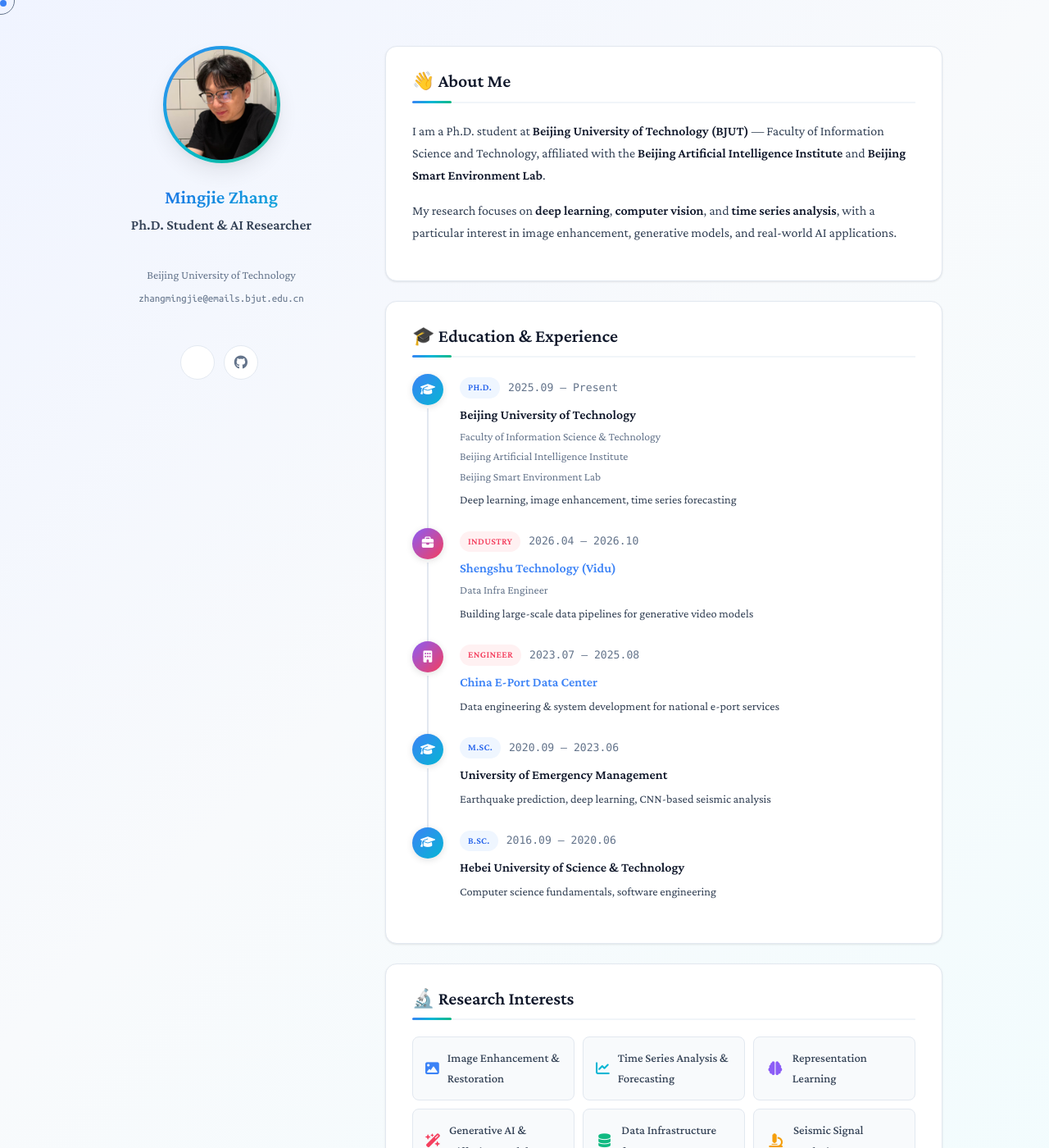
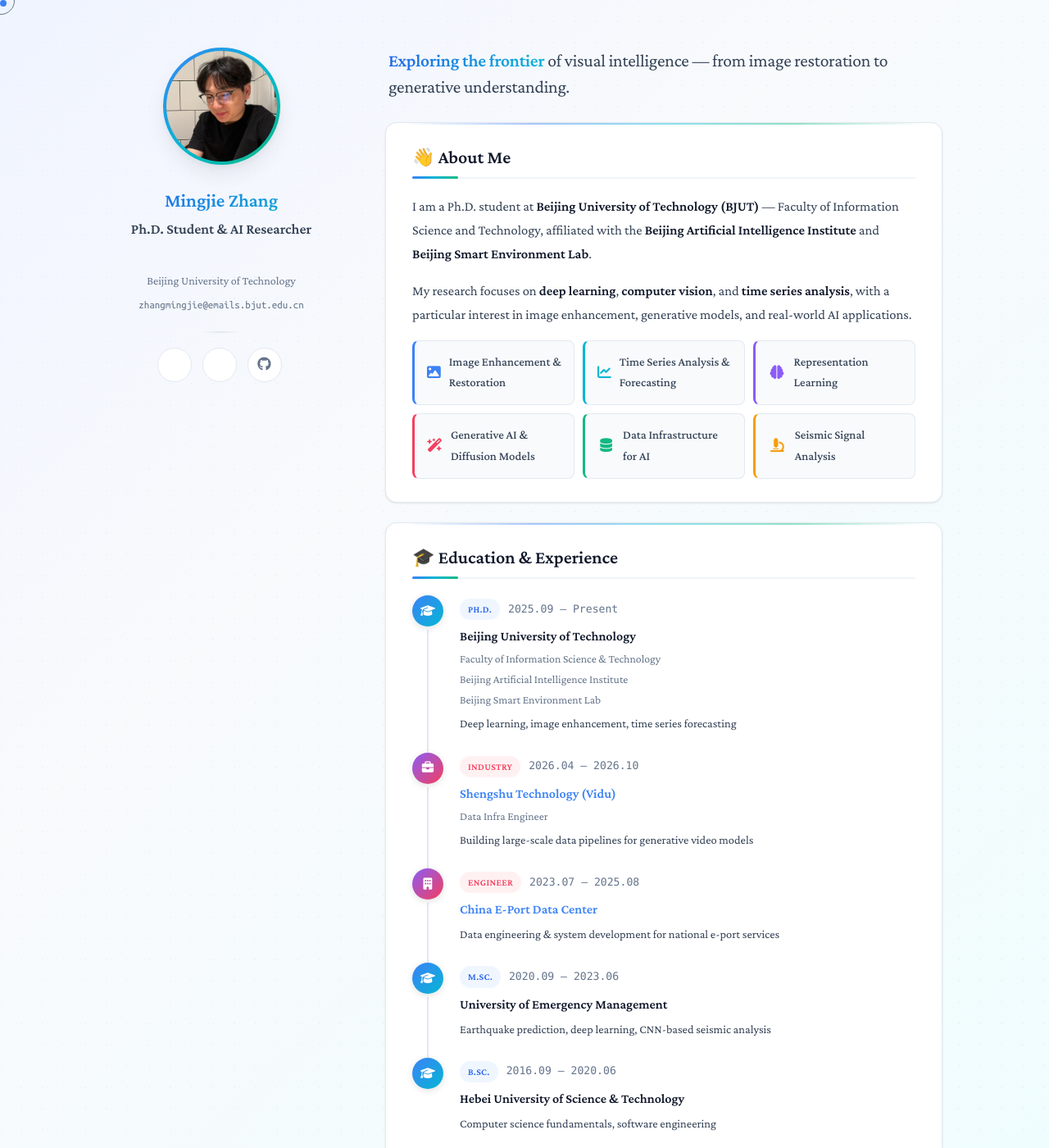
Before and after one commit to MingJ-Zhang/MingJ-Zhang.github.io, a Jekyll site: the page built from index.md, in a window 1280 px wide and 1400 px high. Shown: the whole window at 82% size. Built offline with Jekyll 4.4.1, drawn with Linux system fonts in a browser that asks for light colours; a style sheet for code colours, icons or effects is not loaded; some of the changed text lies outside the part shown.

Commit message:
Add ORCID and visual UI enhancements
Add ORCID link (config + homepage) and introduce a hero tagline with an interests grid on the homepage. Update styles across minimal-light and no-dark-mode variants: add subtle radial dot background, tweak typography, strengthen h2 styling and gradient, add sidebar divider and social icon spacing, add hero and section-card gradient accents and hover effects, and add colored left borders for interest/publication cards. Remove legacy news/honors/contact UI blocks and related styles. Update animations.js clickable selector to match removed elements.

```diff
--- a/_config.yml
+++ b/_config.yml
@@ -13,6 +13,7 @@
 # Links
 google_scholar: https://scholar.google.com.hk/citations?hl=zh-CN&user=ljLs96MAAAAJ
 github_link: https://github.com/MingJ-Zhang
+orcid: https://orcid.org/0009-0001-8666-6879
 
 # Images
 avatar: ./assets/img/avatar.png
--- a/_layouts/homepage.html
+++ b/_layouts/homepage.html
@@ -57,12 +57,17 @@
         <email>{{ site.email }}</email>
         {% endif %}
 
-        <br>
-        <br>
+        <div class="sidebar-divider"></div>
         <div class="social-icons">
         {% if site.google_scholar %}
         <a style="margin: 0 5px 0 0" href="{{ site.google_scholar }}">
           <i class="ai ai-google-scholar" style="font-size:1.2rem"></i>
+        </a>
+        {% endif %}
+
+        {% if site.orcid %}
+        <a style="margin: 0 5px 0 0" href="{{ site.orcid }}">
+          <i class="ai ai-orcid" style="font-size:1.2rem"></i>
         </a>
         {% endif %}
 
--- a/_sass/minimal-light-no-dark-mode.scss
+++ b/_sass/minimal-light-no-dark-mode.scss
@@ -18,16 +18,20 @@
 }
 
 body {
-  background: linear-gradient(135deg, #f0f4ff 0%, #f8fafc 30%, #ecfeff 100%);
-  padding: 0; font: 16px/1.7 "Crimson Pro", "Georgia", serif; color: var(--text);
+  background:
+    radial-gradient(circle, rgba(59,130,246,.05) 1px, transparent 1px),
+    linear-gradient(135deg, #f0f4ff 0%, #f8fafc 30%, #ecfeff 100%);
+  background-size: 26px 26px, 100% 100%;
+  background-position: -13px -13px, 0 0;
+  padding: 0; font: 16.5px/1.75 "Crimson Pro", "Georgia", serif; color: var(--text);
   font-weight: 400; margin: 0; -webkit-font-smoothing: antialiased;
 }
 .wrapper { width: 1020px; margin: 0 auto; }
 
 h1, h2, h3, h4, h5, h6 { font-family: "Crimson Pro", "Georgia", serif; font-weight: 600; color: var(--text-heading); margin: 0 0 18px; line-height: 1.3; }
 h1 { font-size: 26px; }
-h2 { font-size: 22px; margin: 2px 0 20px; padding-bottom: 10px; border-bottom: 2px solid #f1f5f9; position: relative; display: flex; align-items: center; gap: 10px; }
-h2::after { content: ''; position: absolute; bottom: -2px; left: 0; width: 48px; height: 3px; background: linear-gradient(135deg, var(--blue), var(--cyan), var(--emerald)); border-radius: 3px; }
+h2 { font-size: 22px; font-weight: 700; margin: 2px 0 20px; padding-bottom: 10px; border-bottom: 2px solid #f1f5f9; position: relative; display: flex; align-items: center; gap: 10px; }
+h2::after { content: ''; position: absolute; bottom: -2px; left: 0; width: 56px; height: 3px; background: linear-gradient(90deg, var(--blue), var(--cyan), var(--emerald)); border-radius: 3px; }
 h3 { font-size: 18px; color: var(--primary-dark); }
 h4 { font-size: 16px; }
 a { color: var(--primary); text-decoration: none; transition: color var(--transition); }
@@ -45,12 +49,20 @@
 autocolor { color: var(--text-light); font-size: .88rem; line-height: 1.6; }
 email { font-size: 13px; font-family: "SF Mono", "Ubuntu Mono", "Menlo", monospace; color: var(--text-light); word-break: break-all; }
 
-.social-icons { margin-top: 18px; display: flex; justify-content: center; gap: 6px; }
+.sidebar-divider { width: 48px; height: 2px; margin: 18px auto 18px; background: linear-gradient(90deg, transparent, var(--border), transparent); border-radius: 2px; }
+.social-icons { margin-top: 0; display: flex; justify-content: center; gap: 8px; }
 .social-icons a { display: inline-flex; align-items: center; justify-content: center; height: 40px; width: 40px; border-radius: 50%; background: var(--bg-card); color: var(--text-light) !important; font-size: 1.05rem; border: 1px solid var(--border); transition: all var(--transition); }
 .social-icons a:hover { background: linear-gradient(135deg, var(--blue), var(--cyan)); color: #fff !important; border-color: transparent; transform: translateY(-2px); box-shadow: 0 4px 12px rgba(59,130,246,.35); }
 
 section { width: 680px; float: right; padding-top: 3.5em; padding-bottom: 60px; }
-.section-card { background: var(--bg-card); border-radius: var(--radius); padding: 28px 32px; margin-bottom: 24px; box-shadow: var(--shadow); border: 1px solid var(--border); transition: box-shadow var(--transition), border-color var(--transition); }
+
+/* Hero */
+.hero-tagline { font-family: "Crimson Pro", "Georgia", serif; font-size: 1.35rem; font-weight: 400; line-height: 1.5; color: var(--text); margin-bottom: 26px; padding: 0 4px; letter-spacing: -.01em; }
+.hero-gradient { font-weight: 700; background: linear-gradient(135deg, var(--blue-dark), var(--cyan)); -webkit-background-clip: text; -webkit-text-fill-color: transparent; background-clip: text; }
+
+.section-card { background: var(--bg-card); border-radius: var(--radius); padding: 28px 32px; margin-bottom: 24px; box-shadow: var(--shadow); border: 1px solid var(--border); position: relative; transition: box-shadow var(--transition), border-color var(--transition); }
+.section-card::before { content: ''; position: absolute; top: 0; left: 20px; right: 20px; height: 2px; background: linear-gradient(90deg, transparent, var(--blue), var(--cyan), var(--emerald), transparent); border-radius: 2px; opacity: .45; transition: opacity var(--transition); }
+.section-card:hover::before { opacity: .8; }
 .section-card:hover { box-shadow: var(--shadow-md); border-color: #dbeafe; }
 .section-card h2 { margin-top: 0; }
 
@@ -74,8 +86,14 @@
 
 /* Interests */
 .interests-grid { display: grid; grid-template-columns: repeat(3, 1fr); gap: 10px; }
-.interest-item { display: flex; align-items: center; gap: 10px; padding: 13px 15px; background: var(--bg); border-radius: var(--radius-sm); border: 1px solid var(--border); font-size: .92rem; font-weight: 500; transition: all var(--transition); }
+.interest-item { display: flex; align-items: center; gap: 10px; padding: 13px 15px; background: var(--bg); border-radius: var(--radius-sm); border: 1px solid var(--border); border-left: 3px solid transparent; font-size: .92rem; font-weight: 500; transition: all var(--transition); }
 .interest-item i { font-size: 1.05rem; width: 24px; text-align: center; transition: transform var(--transition); }
+.interest-item:nth-child(1) { border-left-color: var(--blue); }
+.interest-item:nth-child(2) { border-left-color: var(--cyan); }
+.interest-item:nth-child(3) { border-left-color: var(--violet); }
+.interest-item:nth-child(4) { border-left-color: var(--rose); }
+.interest-item:nth-child(5) { border-left-color: var(--emerald); }
+.interest-item:nth-child(6) { border-left-color: var(--amber); }
 .interest-item:nth-child(1) i { color: var(--blue); }
 .interest-item:nth-child(2) i { color: var(--cyan); }
 .interest-item:nth-child(3) i { color: var(--violet); }
@@ -85,17 +103,10 @@
 .interest-item:hover { border-color: var(--primary); transform: translateY(-2px); box-shadow: var(--shadow-md); }
 .interest-item:hover i { transform: scale(1.15); }
 
-/* News */
-.news-list { display: flex; flex-direction: column; gap: 6px; }
-.news-item { display: flex; align-items: baseline; gap: 14px; padding: 10px 12px; border-radius: var(--radius-sm); transition: background var(--transition); }
-.news-item:hover { background: var(--bg); }
-.news-date { font-size: .8rem; font-weight: 700; color: #fff; background: linear-gradient(135deg, var(--blue), var(--cyan)); padding: 3px 12px; border-radius: 20px; white-space: nowrap; flex-shrink: 0; letter-spacing: .2px; }
-.news-text { font-size: .95rem; color: var(--text); line-height: 1.4; }
-
 /* Publications */
 .pub-list { list-style: none; padding: 0; margin: 0; }
-.pub-card { display: flex; gap: 18px; padding: 16px; border-radius: var(--radius-sm); border: 1px solid transparent; transition: all var(--transition); }
-.pub-card:hover { background: var(--bg); border-color: var(--border); box-shadow: var(--shadow-sm); }
+.pub-card { display: flex; gap: 18px; padding: 16px; border-radius: var(--radius-sm); border: 1px solid transparent; border-left: 3px solid transparent; transition: all var(--transition); }
+.pub-card:hover { background: var(--bg); border-color: var(--border); border-left-color: var(--blue); box-shadow: var(--shadow-sm); }
 .pub-entry + .pub-entry { margin-top: 8px; padding-top: 8px; border-top: 1px solid var(--border); }
 .pub-img { flex-shrink: 0; position: relative; }
 .pub-teaser { width: 150px; height: 95px; object-fit: cover; border-radius: 6px; box-shadow: var(--shadow-sm); transition: transform var(--transition); }
@@ -127,29 +138,6 @@
 .pub-row { display: flex; gap: 18px; align-items: flex-start; }
 .publications ol.bibliography { list-style: none; padding: 0; margin: 0; }
 
-/* Honors */
-.honor-list { display: flex; flex-direction: column; gap: 10px; }
-.honor-item { display: flex; align-items: flex-start; gap: 14px; padding: 14px 16px; border-radius: var(--radius-sm); border: 1px solid var(--border); transition: all var(--transition); }
-.honor-item:hover { background: var(--amber-light); border-color: var(--amber); }
-.honor-item i { font-size: 1.2rem; margin-top: 2px; }
-.honor-item:nth-child(1) i { color: #f59e0b; }
-.honor-item:nth-child(2) i { color: #94a3b8; }
-.honor-item div { flex: 1; }
-.honor-item strong { display: block; margin-bottom: 2px; }
-.honor-item span { font-size: .85rem; color: var(--text-light); }
-
-/* Contact */
-.contact-links { display: flex; flex-wrap: wrap; gap: 10px; }
-.contact-link { display: inline-flex; align-items: center; gap: 8px; padding: 11px 20px; background: var(--bg); border: 1px solid var(--border); border-radius: 30px; font-size: .9rem; font-weight: 500; color: var(--text); transition: all var(--transition); }
-.contact-link:nth-child(1) i { color: #ea4335; }
-.contact-link:nth-child(2) i { color: #333; }
-.contact-link:nth-child(3) i { color: var(--blue); }
-.contact-link:hover { color: #fff !important; transform: translateY(-2px); box-shadow: var(--shadow-md); border-color: transparent; }
-.contact-link:nth-child(1):hover { background: #ea4335; }
-.contact-link:nth-child(2):hover { background: #333; }
-.contact-link:nth-child(3):hover { background: var(--blue); }
-.contact-link:hover i { color: #fff !important; }
-
 footer { width: 280px; float: left; position: fixed; bottom: 30px; text-align: center; }
 section p small { font-size: .78rem; color: var(--text-light); }
 blockquote { background: var(--primary-light); border-left: 3px solid var(--primary); margin: 1em 0; padding: 12px 16px; border-radius: 0 var(--radius-sm) var(--radius-sm) 0; font-style: italic; }
@@ -180,8 +168,6 @@
   .wrapper { margin: 0; }
   .section-card { padding: 18px 15px; }
   .interests-grid { grid-template-columns: 1fr; }
-  .contact-links { flex-direction: column; }
-  .news-item { flex-direction: column; gap: 4px; }
   .tl-header { flex-direction: column; align-items: flex-start; gap: 4px; }
   h1 { font-size: 22px; } h2 { font-size: 19px; }
 }
--- a/_sass/minimal-light.scss
+++ b/_sass/minimal-light.scss
@@ -70,9 +70,13 @@
 
 /* ===== Base ===== */
 body {
-  background: linear-gradient(135deg, #f0f4ff 0%, #f8fafc 30%, #ecfeff 100%);
+  background:
+    radial-gradient(circle, rgba(59,130,246,.05) 1px, transparent 1px),
+    linear-gradient(135deg, #f0f4ff 0%, #f8fafc 30%, #ecfeff 100%);
+  background-size: 26px 26px, 100% 100%;
+  background-position: -13px -13px, 0 0;
   padding: 0;
-  font: 16px/1.7 "Crimson Pro", "Georgia", serif;
+  font: 16.5px/1.75 "Crimson Pro", "Georgia", serif;
   color: var(--text);
   font-weight: 400;
   margin: 0;
@@ -80,7 +84,12 @@
 }
 
 @media (prefers-color-scheme: dark) {
-  body { background: linear-gradient(135deg, #0b1120 0%, #0f172a 50%, #0a1628 100%); }
+  body { background:
+    radial-gradient(circle, rgba(96,165,250,.04) 1px, transparent 1px),
+    linear-gradient(135deg, #0b1120 0%, #0f172a 50%, #0a1628 100%);
+    background-size: 26px 26px, 100% 100%;
+    background-position: -13px -13px, 0 0;
+  }
 }
 
 .wrapper { width: 1020px; margin: 0 auto; }
@@ -97,6 +106,7 @@
 
 h2 {
   font-size: 22px;
+  font-weight: 700;
   margin: 2px 0 20px;
   padding-bottom: 10px;
   border-bottom: 2px solid #f1f5f9;
@@ -110,9 +120,9 @@
   position: absolute;
   bottom: -2px;
   left: 0;
-  width: 48px;
+  width: 56px;
   height: 3px;
-  background: linear-gradient(135deg, var(--blue), var(--cyan), var(--emerald));
+  background: linear-gradient(90deg, var(--blue), var(--cyan), var(--emerald));
   border-radius: 3px;
 }
 @media (prefers-color-scheme: dark) {
@@ -175,11 +185,19 @@
   word-break: break-all;
 }
 
+.sidebar-divider {
+  width: 48px;
+  height: 2px;
+  margin: 18px auto 18px;
+  background: linear-gradient(90deg, transparent, var(--border), transparent);
+  border-radius: 2px;
+}
+
 .social-icons {
-  margin-top: 18px;
+  margin-top: 0;
   display: flex;
   justify-content: center;
-  gap: 6px;
+  gap: 8px;
 }
 .social-icons a {
   display: inline-flex;
@@ -205,6 +223,25 @@
 /* ===== Main Content ===== */
 section { width: 680px; float: right; padding-top: 3.5em; padding-bottom: 60px; }
 
+/* ===== Hero Tagline ===== */
+.hero-tagline {
+  font-family: "Crimson Pro", "Georgia", serif;
+  font-size: 1.35rem;
+  font-weight: 400;
+  line-height: 1.5;
+  color: var(--text);
+  margin-bottom: 26px;
+  padding: 0 4px;
+  letter-spacing: -.01em;
+}
+.hero-gradient {
+  font-weight: 700;
+  background: linear-gradient(135deg, var(--blue-dark), var(--cyan));
+  -webkit-background-clip: text;
+  -webkit-text-fill-color: transparent;
+  background-clip: text;
+}
+
 /* ===== Section Cards ===== */
 .section-card {
   background: var(--bg-card);
@@ -213,10 +250,22 @@
   margin-bottom: 24px;
   box-shadow: var(--shadow);
   border: 1px solid var(--border);
+  position: relative;
   transition: box-shadow var(--transition), border-color var(--transition), opacity .6s ease, transform .6s ease;
   opacity: 0;
   transform: translateY(30px);
 }
+.section-card::before {
+  content: '';
+  position: absolute;
+  top: 0; left: 20px; right: 20px;
+  height: 2px;
+  background: linear-gradient(90deg, transparent, var(--blue), var(--cyan), var(--emerald), transparent);
+  border-radius: 2px;
+  opacity: .45;
+  transition: opacity var(--transition);
+}
+.section-card:hover::before { opacity: .8; }
 .section-card.visible {
   opacity: 1;
   transform: translateY(0);
@@ -346,6 +395,7 @@
   background: var(--bg);
   border-radius: var(--radius-sm);
   border: 1px solid var(--border);
+  border-left: 3px solid transparent;
   font-size: .92rem;
   font-weight: 500;
   transition: all var(--transition);
@@ -356,6 +406,12 @@
   text-align: center;
   transition: transform var(--transition);
 }
+.interest-item:nth-child(1) { border-left-color: var(--blue); }
+.interest-item:nth-child(2) { border-left-color: var(--cyan); }
+.interest-item:nth-child(3) { border-left-color: var(--violet); }
+.interest-item:nth-child(4) { border-left-color: var(--rose); }
+.interest-item:nth-child(5) { border-left-color: var(--emerald); }
+.interest-item:nth-child(6) { border-left-color: var(--amber); }
 .interest-item:nth-child(1) i { color: var(--blue); }
 .interest-item:nth-child(2) i { color: var(--cyan); }
 .interest-item:nth-child(3) i { color: var(--violet); }
@@ -369,30 +425,6 @@
   box-shadow: var(--shadow-md);
 }
 .interest-item:hover i { transform: scale(1.15); }
-
-/* ===== News ===== */
-.news-list { display: flex; flex-direction: column; gap: 6px; }
-.news-item {
-  display: flex;
-  align-items: baseline;
-  gap: 14px;
-  padding: 10px 12px;
-  border-radius: var(--radius-sm);
-  transition: background var(--transition);
-}
-.news-item:hover { background: var(--bg); }
-.news-date {
-  font-size: .8rem;
-  font-weight: 700;
-  color: #fff;
-  background: linear-gradient(135deg, var(--blue), var(--cyan));
-  padding: 3px 12px;
-  border-radius: 20px;
-  white-space: nowrap;
-  flex-shrink: 0;
-  letter-spacing: .2px;
-}
-.news-text { font-size: .95rem; color: var(--text); line-height: 1.4; }
 
 /* ===== Publications ===== */
 .pub-list {
@@ -411,11 +443,13 @@
   padding: 16px;
   border-radius: var(--radius-sm);
   border: 1px solid transparent;
+  border-left: 3px solid transparent;
   transition: all var(--transition);
 }
 .pub-card:hover {
   background: var(--bg);
   border-color: var(--border);
+  border-left-color: var(--blue);
   box-shadow: var(--shadow-sm);
 }
 .pub-entry + .pub-entry {
@@ -536,65 +570,6 @@
 .publications ol.bibliography { list-style: none; padding: 0; margin: 0; }
 .pub-row { display: flex; gap: 18px; align-items: flex-start; }
 
-/* ===== Honors ===== */
-.honor-list { display: flex; flex-direction: column; gap: 10px; }
-.honor-item {
-  display: flex;
-  align-items: flex-start;
-  gap: 14px;
-  padding: 14px 16px;
-  border-radius: var(--radius-sm);
-  border: 1px solid var(--border);
-  transition: all var(--transition);
-}
-.honor-item:hover {
-  background: var(--amber-light);
-  border-color: var(--amber);
-}
-.honor-item i {
-  font-size: 1.2rem;
-  margin-top: 2px;
-}
-.honor-item:nth-child(1) i { color: #f59e0b; }
-.honor-item:nth-child(2) i { color: #94a3b8; }
-
-.honor-item div { flex: 1; }
-.honor-item strong { display: block; margin-bottom: 2px; }
-.honor-item span { font-size: .85rem; color: var(--text-light); }
-
-/* ===== Contact ===== */
-.contact-links { display: flex; flex-wrap: wrap; gap: 10px; }
-.contact-link {
-  display: inline-flex;
-  align-items: center;
-  gap: 8px;
-  padding: 11px 20px;
-  background: var(--bg);
-  border: 1px solid var(--border);
-  border-radius: 30px;
-  font-size: .9rem;
-  font-weight: 500;
-  color: var(--text);
-  transition: all var(--transition);
-}
-.contact-link:nth-child(1) i { color: #ea4335; }
-.contact-link:nth-child(2) i { color: #333; }
-.contact-link:nth-child(3) i { color: var(--blue); }
-@media (prefers-color-scheme: dark) {
-  .contact-link:nth-child(2) i { color: #f0f6fc; }
-}
-
-.contact-link:hover {
-  color: #fff !important;
-  transform: translateY(-2px);
-  box-shadow: var(--shadow-md);
-  border-color: transparent;
-}
-.contact-link:nth-child(1):hover { background: #ea4335; }
-.contact-link:nth-child(2):hover { background: #333; }
-.contact-link:nth-child(3):hover { background: var(--blue); }
-.contact-link:hover i { color: #fff !important; }
-
 /* ===== Footer ===== */
 footer {
   width: 280px;
@@ -672,8 +647,6 @@
   .wrapper { margin: 0; }
   .section-card { padding: 18px 15px; }
   .interests-grid { grid-template-columns: 1fr; }
-  .contact-links { flex-direction: column; }
-  .news-item { flex-direction: column; gap: 4px; }
   .tl-header { flex-direction: column; align-items: flex-start; gap: 4px; }
   h1 { font-size: 22px; }
   h2 { font-size: 19px; }
--- a/assets/js/animations.js
+++ b/assets/js/animations.js
@@ -42,7 +42,7 @@
   });
 
   const clickables = document.querySelectorAll(
-    'a, button, .pub-btn, .contact-link, .social-icons a, .interest-item, .honor-item, .image.avatar img'
+    'a, button, .pub-btn, .social-icons a, .interest-item, .image.avatar img'
   );
   clickables.forEach((el) => {
     el.addEventListener('mouseenter', () => { hover = true; });
--- a/index.md
+++ b/index.md
@@ -1,6 +1,10 @@
 ---
 layout: homepage
 ---
+
+<div class="hero-tagline">
+  <span class="hero-gradient">Exploring the frontier</span> of visual intelligence — from image restoration to generative understanding.
+</div>
 
 <div class="section-card" markdown="1">
 
@@ -9,6 +13,33 @@
 I am a Ph.D. student at **Beijing University of Technology (BJUT)** — Faculty of Information Science and Technology, affiliated with the **Beijing Artificial Intelligence Institute** and **Beijing Smart Environment Lab**.
 
 My research focuses on **deep learning**, **computer vision**, and **time series analysis**, with a particular interest in image enhancement, generative models, and real-world AI applications.
+
+<div class="interests-grid">
+<div class="interest-item">
+  <i class="fas fa-image"></i>
+  <span>Image Enhancement &amp; Restoration</span>
+</div>
+<div class="interest-item">
+  <i class="fas fa-chart-line"></i>
+  <span>Time Series Analysis &amp; Forecasting</span>
+</div>
+<div class="interest-item">
+  <i class="fas fa-brain"></i>
+  <span>Representation Learning</span>
+</div>
+<div class="interest-item">
+  <i class="fas fa-wand-magic-sparkles"></i>
+  <span>Generative AI &amp; Diffusion Models</span>
+</div>
+<div class="interest-item">
+  <i class="fas fa-database"></i>
+  <span>Data Infrastructure for AI</span>
+</div>
+<div class="interest-item">
+  <i class="fas fa-microscope"></i>
+  <span>Seismic Signal Analysis</span>
+</div>
+</div>
 
 </div>
 
@@ -88,114 +119,8 @@
 
 <div class="section-card" markdown="1">
 
-## 🔬 Research Interests
-
-<div class="interests-grid">
-<div class="interest-item">
-  <i class="fas fa-image"></i>
-  <span>Image Enhancement &amp; Restoration</span>
-</div>
-<div class="interest-item">
-  <i class="fas fa-chart-line"></i>
-  <span>Time Series Analysis &amp; Forecasting</span>
-</div>
-<div class="interest-item">
-  <i class="fas fa-brain"></i>
-  <span>Representation Learning</span>
-</div>
-<div class="interest-item">
-  <i class="fas fa-wand-magic-sparkles"></i>
-  <span>Generative AI &amp; Diffusion Models</span>
-</div>
-<div class="interest-item">
-  <i class="fas fa-database"></i>
-  <span>Data Infrastructure for AI</span>
-</div>
-<div class="interest-item">
-  <i class="fas fa-microscope"></i>
-  <span>Seismic Signal Analysis</span>
-</div>
-</div>
-
-</div>
-
-<div class="section-card" markdown="1">
-
-## 📰 News
-
-<div class="news-list">
-
-<div class="news-item">
-  <span class="news-date">2026.04</span>
-  <span class="news-text">Joined <strong>Shengshu Technology (Vidu)</strong> as Data Infra Engineer (Internship)</span>
-</div>
-
-<div class="news-item">
-  <span class="news-date">2025</span>
-  <span class="news-text">Started Ph.D. at <strong>Beijing University of Technology</strong></span>
-</div>
-
-<div class="news-item">
-  <span class="news-date">2023</span>
-  <span class="news-text">Published <strong>EPM–DCNN</strong> in <em>BSSA</em> — Earthquake prediction with deep CNNs</span>
-</div>
-
-</div>
-
-</div>
-
-<div class="section-card" markdown="1">
-
 ## 📄 Publications
 
 {% include publications.md %}
 
 </div>
-
-<div class="section-card" markdown="1">
-
-## 🏆 Honors &amp; Awards
-
-<div class="honor-list">
-
-<div class="honor-item">
-  <i class="fas fa-trophy"></i>
-  <div>
-    <strong>Ph.D. Research Fellowship</strong>
-    <span>Beijing University of Technology, 2025 – Present</span>
-  </div>
-</div>
-
-<div class="honor-item">
-  <i class="fas fa-medal"></i>
-  <div>
-    <strong>Outstanding Graduate Thesis</strong>
-    <span>University of Emergency Management, 2023</span>
-  </div>
-</div>
-
-</div>
-
-</div>
-
-<div class="section-card" markdown="1">
-
-## 📬 Contact
-
-<div class="contact-links">
-
-<a href="mailto:zhangmingjie@emails.bjut.edu.cn" class="contact-link">
-  <i class="fas fa-envelope"></i> zhangmingjie@emails.bjut.edu.cn
-</a>
-
-<a href="https://github.com/MingJ-Zhang" class="contact-link" target="_blank" rel="noopener">
-  <i class="fab fa-github"></i> GitHub
-</a>
-
-<a href="https://scholar.google.com.hk/citations?hl=zh-CN&user=ljLs96MAAAAJ" class="contact-link" target="_blank" rel="noopener">
-  <i class="ai ai-google-scholar"></i> Google Scholar
-</a>
-
-</div>
-
-</div>
```
